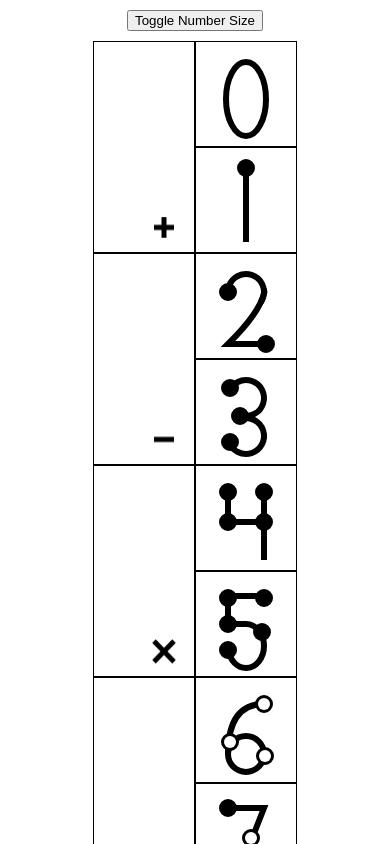
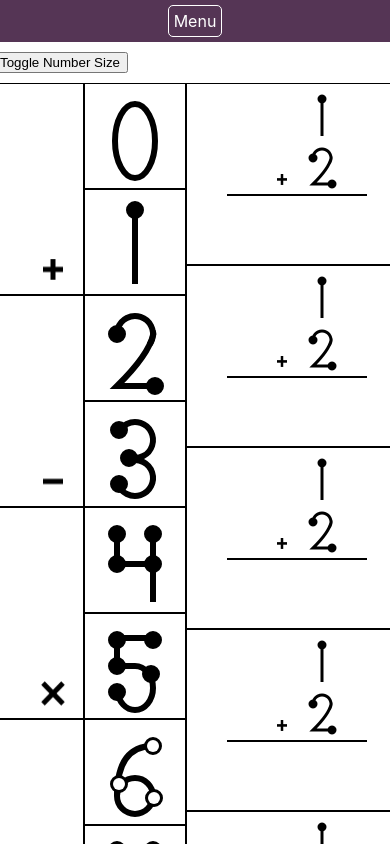
Before and after one commit to StringRays/dotpoint, a React (Create React App) app: page / in a window 390 px wide. Shown: the top 844 px of the page. Built offline with nearby package versions, Linux system fonts and the light colour scheme; the HTML template or start-up script is replaced by a standard one.

Commit message:
add navbar

```diff
--- a/package.json
+++ b/package.json
@@ -12,8 +12,10 @@
     "@types/node": "^16.18.11",
     "@types/react": "^18.0.26",
     "@types/react-dom": "^18.0.10",
+    "@types/react-router-dom": "^5.3.3",
     "react": "^18.2.0",
     "react-dom": "^18.2.0",
+    "react-router-dom": "^6.6.2",
     "react-scripts": "5.0.1",
     "typescript": "^4.9.4",
     "web-vitals": "^2.1.4"
--- a/src/App.tsx
+++ b/src/App.tsx
@@ -1,50 +1,14 @@
-import { useState } from 'react';
-import Number from './Number';
-import Operator from './Operator';
+import Home from './Home';
+import { BrowserRouter as Router, Routes, Route } from "react-router-dom";
 
 function App() {
-  const [numberSize, setNumberSize] = useState('smallNum');
-  const [opSize, setOpSize] = useState('smallOp');
-  const digits = [0, 1, 2, 3, 4, 5, 6, 7, 8, 9];
-  const operators = ['+', '-', 'x', '/', '='];
-
-  const changeSize = () => {
-    const currentSize = numberSize.slice(0, numberSize.length-3);
-    currentSize === 'small' ? setSizes('med') :
-    currentSize === 'med' ? setSizes('large') :
-    currentSize === 'large' ? setSizes('xl') :
-    currentSize === 'xl' ? setSizes('xs') : setSizes('small');
-  }
-
-  const setSizes = (size: string) => {
-    setNumberSize(size+'Num');
-    setOpSize(size+'Op');
-  }
-
   return (
-    <div style={{ display: 'flex', flexDirection: 'column', alignItems: 'center' }} >
-      <button style={{ margin: "10px" }} onClick={changeSize}>Toggle Number Size</button>
-      <div style={{ display: "flex" }}>
-      <div style={{ display: 'flex', flexDirection: 'column', alignItems: 'center' }}>
-      {
-        operators.map((operator) =>
-        <div style={{ border: '1px solid black' }}>
-          <Operator symbol={operator} size={opSize} />
-        </div>
-        )
-      }
-        </div>
-        <div style={{ display: 'flex', flexDirection: 'column', alignItems: 'center' }}>
-      {
-        digits.map((digit) =>
-        <div style={{ border: '1px solid black' }}>
-          <Number num={digit} size={numberSize} />
-        </div>
-        )
-      }
-        </div>
-      </div>
-    </div>
+    <Router>
+      <Routes>
+        <Route path="/" element={<Home />} />
+        <Route path="/home" element={<Home />} />
+      </Routes>
+    </Router>
   )
 }
 
--- /dev/null
+++ b/src/Home.tsx
@@ -0,0 +1,77 @@
+import { useState } from 'react';
+import Number from './Number';
+import Operator from './Operator';
+import Problem from './Problem';
+import Layout from './components/Layout';
+
+const Home = () => {
+    const [numberSize, setNumberSize] = useState('smallNum');
+    const [opSize, setOpSize] = useState('smallOp');
+    const digits = [0, 1, 2, 3, 4, 5, 6, 7, 8, 9];
+    const operators = ['+', '-', 'x', '/', '='];
+
+    const changeSize = () => {
+        const currentSize = numberSize.slice(0, numberSize.length-3);
+        currentSize === 'small' ? setSizes('med') :
+        currentSize === 'med' ? setSizes('large') :
+        currentSize === 'large' ? setSizes('xl') :
+        currentSize === 'xl' ? setSizes('xs') : setSizes('small');
+    }
+
+    const setSizes = (size: string) => {
+        setNumberSize(size+'Num');
+        setOpSize(size+'Op');
+    }
+
+    return (
+    <Layout>
+      <button
+        style={{ margin: "10px" }}
+        onClick={changeSize}>
+          Toggle Number Size
+      </button>
+      <div
+        style={{ display: "flex" }}>
+      <div
+        style={{
+          display: 'flex',
+          flexDirection: 'column',
+          alignItems: 'center'
+        }}>
+      {
+        operators.map((operator) =>
+        <div style={{ border: '1px solid black' }}>
+          <Operator symbol={operator} size={opSize} />
+        </div>
+        )
+      }
+        </div>
+        <div
+          style={{
+            display: 'flex',
+            flexDirection: 'column',
+            alignItems: 'center'
+          }}>
+      {
+        digits.map((digit) =>
+        <div style={{ border: '1px solid black' }}>
+          <Number
+            num={digit}
+            size={numberSize} />
+        </div>
+        )
+      }
+        </div>
+        <div style={{ display: 'flex', flexDirection: 'column' }}>
+          <Problem />
+          <Problem />
+          <Problem />
+          <Problem />
+          <Problem />
+        </div>
+      </div>
+    </Layout>
+    )
+}
+
+export default Home;
--- a/src/Number.tsx
+++ b/src/Number.tsx
@@ -164,7 +164,7 @@ const Number = ({ num, size }: NumberProps) => {
                     context.stroke();
                     context.beginPath();
                     context.fillStyle = "white";
-                    context.arc(680, 240, circleRadius, 0, 2 * Math.PI);
+                    context.arc(68, 24, circleRadius, 0, 2 * Math.PI);
                     context.stroke();
                     context.fill();
                     context.beginPath();
--- /dev/null
+++ b/src/Problem.tsx
@@ -0,0 +1,50 @@
+import Number from './Number';
+import Operator from './Operator';
+
+export const InnerProblem = () => {
+    return (
+        <div
+            style={{
+                display: 'flex',
+                justifyContent: 'center',
+                borderBottom: '2px solid black',
+                marginLeft: '20px',
+                marginRight: '20px'
+                }}>
+            <div>
+                <Operator
+                    symbol={'+'}
+                    size={'xsOp'} />
+            </div>
+            <div
+                style={{
+                    display: 'flex',
+                    flexDirection: 'column',
+                    justifyContent: "center"
+                }}>
+                <Number
+                    num={1}
+                    size={'xsNum'}/>
+                <Number
+                    num={2}
+                    size={'xsNum'}/>
+            </div>
+        </div>
+    )
+}
+
+const Problem = () => {
+    return (
+        <div
+            style={{
+                height: '180px',
+                width: '180px',
+                paddingLeft: '20px',
+                paddingRight: '20px',
+                border: '1px solid black'}}>
+            <InnerProblem />
+        </div>
+    )
+}
+
+export default Problem;
--- /dev/null
+++ b/src/components/Layout.tsx
@@ -0,0 +1,16 @@
+import { ReactNode } from "react";
+import NavBar from './NavBar';
+type Props = {
+    children: ReactNode;
+};
+
+const Layout = ({ children }: Props) => {
+    return (
+    <div style={{ display: 'flex', flexDirection: 'column', alignItems: 'center' }}>
+      <NavBar />
+      <div>{children}</div>
+    </div>
+    )
+}
+
+export default Layout;
--- /dev/null
+++ b/src/components/NavBar.tsx
@@ -0,0 +1,89 @@
+import { Link } from 'react-router-dom';
+import { useState, useEffect } from 'react';
+
+
+const NavLinks = () => {
+    const linkStyle = {
+        color: "white",
+        border: "1px solid white",
+        padding: '5px',
+        marginTop: window.innerWidth>768 ? '0px' : "5px",
+        marginLeft: window.innerWidth>768 ? '10px' : "0px",
+        borderRadius: "5px"
+      };
+    return (
+        <>
+            <Link style={linkStyle} to='/'>Home</Link>
+            <Link style={linkStyle} to='/'>Home</Link>
+        </>
+    )
+}
+
+const NavBar = () => {
+    const [width, setWidth] = useState<Number>(window.innerWidth);
+    const [display, setDisplay] = useState<Boolean>(false);
+
+    const isMobile = width <= 768;
+
+    function handleWindowSizeChange() {
+        if (isMobile && window.innerWidth>768){
+            setDisplay(false);
+        }
+        setWidth(window.innerWidth);
+    }
+
+    useEffect(() => {
+        window.addEventListener('resize', handleWindowSizeChange);
+        return () => {
+        window.removeEventListener('resize', handleWindowSizeChange);
+        }
+      });
+
+    return (
+        <div
+            style={{
+                display: 'flex',
+                flexDirection: isMobile ? 'column' : 'row',
+                alignItems: 'center',
+                height: isMobile ? 'auto' : '50px',
+                width: '100vw',
+                backgroundColor: '#553555',
+            }}>
+            {isMobile ? (
+                display ? (
+                    <>
+                    <NavLinks />
+                    <div
+                        style={{
+                            color: "white",
+                            border: "1px solid white",
+                            borderRadius: '5px',
+                            margin: '5px',
+                            padding: '5px',
+                        }}
+                        onClick={() => setDisplay(false)}>
+                            Close
+                        </div>
+                    </>
+                ) : (
+                <div
+                    style={{
+                        color: "white",
+                        border: "1px solid white",
+                        borderRadius: '5px',
+                        margin: '5px',
+                        padding: '5px',
+                    }}
+                    onClick={() => setDisplay(true)}>
+                        Menu
+                    </div>
+            )
+            ) : (
+                <NavLinks />
+            )
+            }
+        </div>
+    )
+}
+
+export default NavBar;
--- a/src/index.css
+++ b/src/index.css
@@ -5,6 +5,7 @@ body {
     sans-serif;
   -webkit-font-smoothing: antialiased;
   -moz-osx-font-smoothing: grayscale;
+  box-sizing: border-box;
 }
 
 code {
@@ -15,6 +16,11 @@ code {
 .xsNum {
   height: 50px;
   width: 50px;
+}
+
+.pdfNum {
+  height: 60px;
+  width: 60px;
 }
 
 .smallNum {
@@ -42,6 +48,11 @@ code {
   width: 50px;
 }
 
+.pdfOp {
+  height: 126px;
+  width: 60px;
+}
+
 .smallOp {
   height: 206px;
   width: 100px;
```
Also changed, not shown: 1 other file (tests, documents, lock files or other folders).
